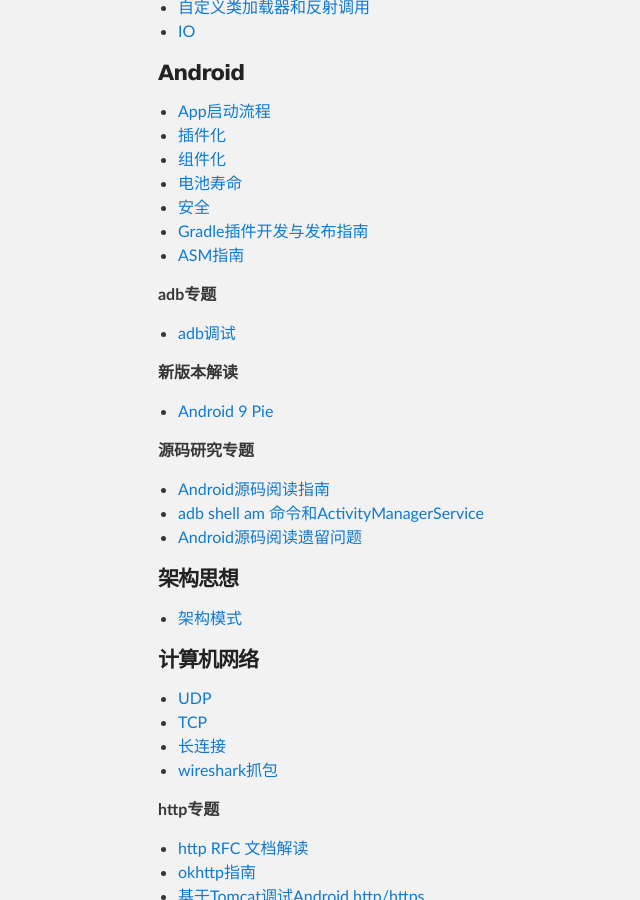
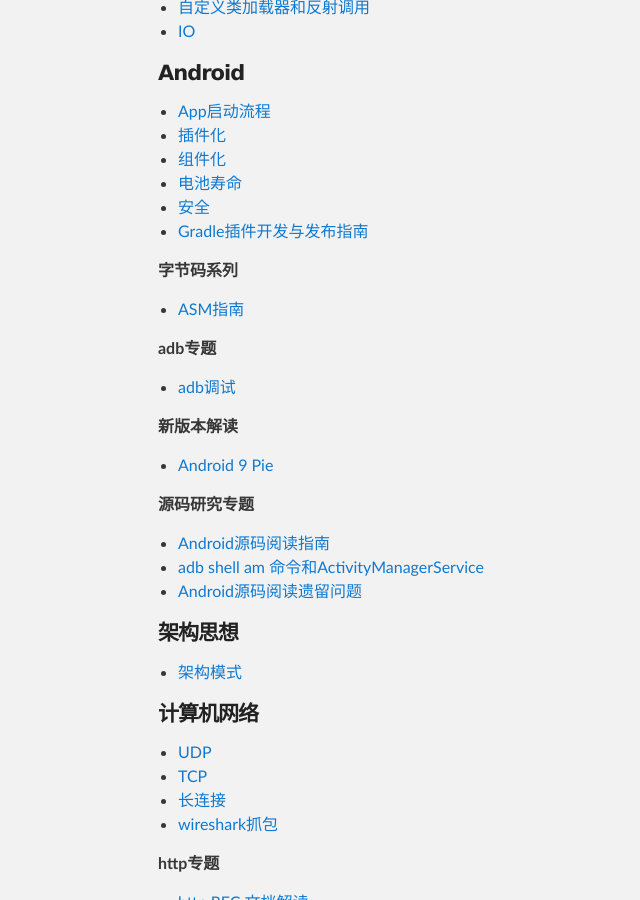
Before and after one commit to mwping/mwping.github.io, a Jekyll site: the page built from index.md, in a window 1280 px wide and 900 px high, scrolled down 423 px. Shown: the whole window, without its empty margins (162-802 px from the left). Built offline with Jekyll 4.4.1, drawn with Linux system fonts in a browser that asks for light colours; our own code applies the rules of GitHub Pages for plain Markdown files.

Commit message:
fix 目录

```diff
--- a/index.md
+++ b/index.md
@@ -19,6 +19,9 @@
 * [电池寿命](./android/battery_life.html)
 * [安全](./android/security.html)
 * [Gradle插件开发与发布指南](./android/gradle-plugin.html)
+
+**字节码系列**
+
 * [ASM指南](./android/asm.html)
 
 **adb专题**
```
